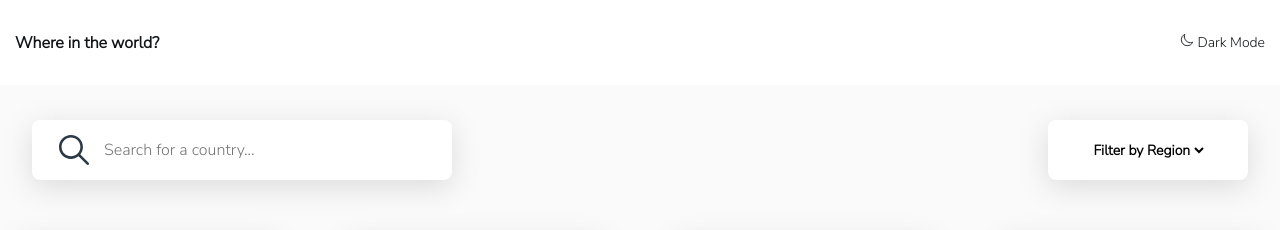
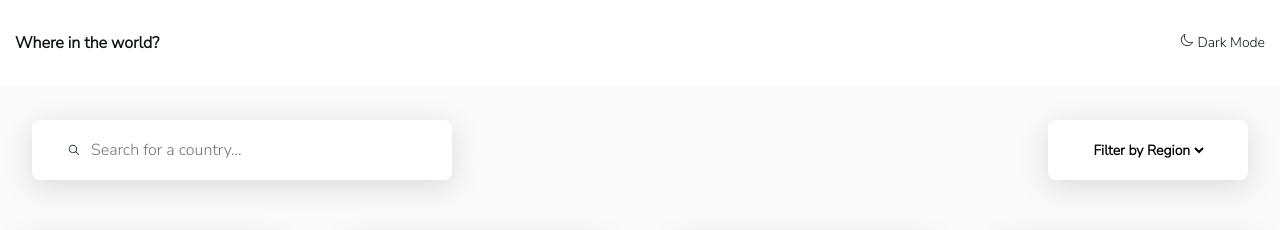
Before and after one commit to MachadoA/app-countries, a React (Vite) app: page / in a window 1280 px wide. Shown: the top 230 px of the page. Built offline with nearby package versions, Linux system fonts and the light colour scheme.

Commit message:
change Links

```diff
--- a/src/components/features/Search.jsx
+++ b/src/components/features/Search.jsx
@@ -26,7 +26,7 @@ export default function Search() {
   }
 
   return (
-    <aside className={styles.search}>
+    <div className={styles.search}>
       <IoIosSearch />
       <input
         type="search"
@@ -37,6 +37,6 @@ export default function Search() {
         className={styles.inputSearch}
         autoComplete="address-country"
       />
-    </aside>
+    </div>
   );
 }
```
